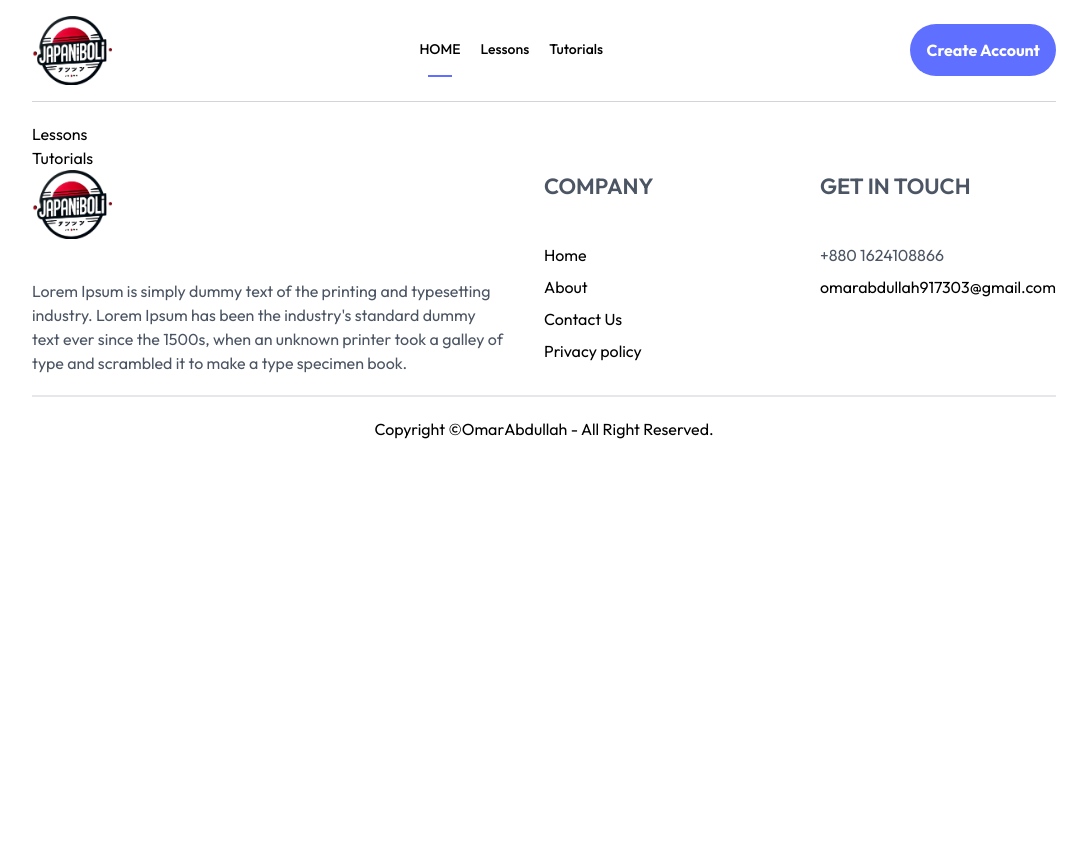
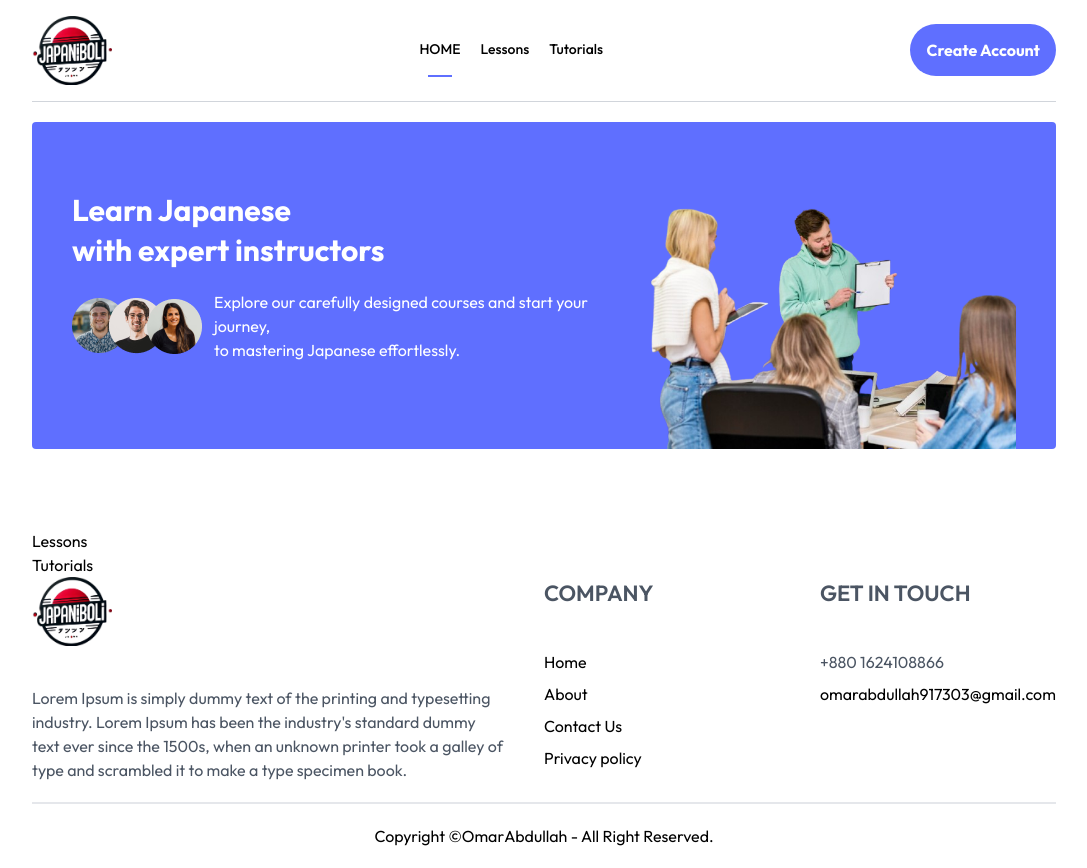
Before and after one commit to Omarabdullah99/language-client, a React (Vite) app: page / in a window 1280 px wide. Shown: the whole page, without its empty margins (96-1183 px from the left). Before the commit the page ends 800 px from the top, so only its background shows below. Built offline with nearby package versions, Linux system fonts and the light colour scheme.

Commit message:
banner add and other change

```diff
--- a/index.html
+++ b/index.html
@@ -4,7 +4,7 @@
     <meta charset="UTF-8" />
     <link rel="icon" type="image/svg+xml" href="/vite.svg" />
     <meta name="viewport" content="width=device-width, initial-scale=1.0" />
-    <title>Prescripto</title>
+    <title>Japaniboli</title>
   </head>
   <body>
     <div id="root"></div>
--- /dev/null
+++ b/src/components/Home/Banner.jsx
@@ -0,0 +1,32 @@
+import React from "react";
+import banner from "../../assets/banner.png";
+import group from "../../assets/group_profiles.png";
+
+const Banner = () => {
+  return (
+    <div className="flex flex-col lg:flex-row justify-between items-center gap-3 bg-primary p-10 rounded banner mb-[80px]">
+      {/* Left Content */}
+      <div className="content w-full lg:w-[60%]">
+        <h1 className="text-[20px] md:text-[30px] 2xl:text-[50px] leading-[40px]  2xl:leading-[80px] text-white font-bold">
+          Learn Japanese <br /> with expert instructors
+        </h1>
+        <div className="my-5 flex flex-col xl:flex-row gap-3 items-start xl:items-center">
+          <img className="w-[130px]" src={group} alt="Profiles" />
+          <p className="text-white ">
+            Explore our carefully designed courses and start your journey,{" "}
+            <br />
+            to mastering Japanese effortlessly.
+          </p>
+        </div>
+
+      </div>
+
+      {/* Right Image */}
+      <div className=" w-full lg:w-[40%] relative bottom-[-40px]">
+        <img className=" w-100 h-auto " src={banner} alt="banner" />
+      </div>
+    </div>
+  );
+};
+
+export default Banner;
--- a/src/pages/Home.jsx
+++ b/src/pages/Home.jsx
@@ -1,11 +1,13 @@
 import React from 'react'
 import Lessons from '../components/Home/Lessons'
 import Tutorials from '../components/Home/Tutorials'
+import Banner from '../components/Home/Banner'
 
 
 const Home = () => {
   return (
     <div>
+      <Banner  />
       <Lessons />
       <Tutorials />
     </div>
```
Also changed, not shown: src/assets/banner.png (added), src/assets/group_profiles.png (added).
